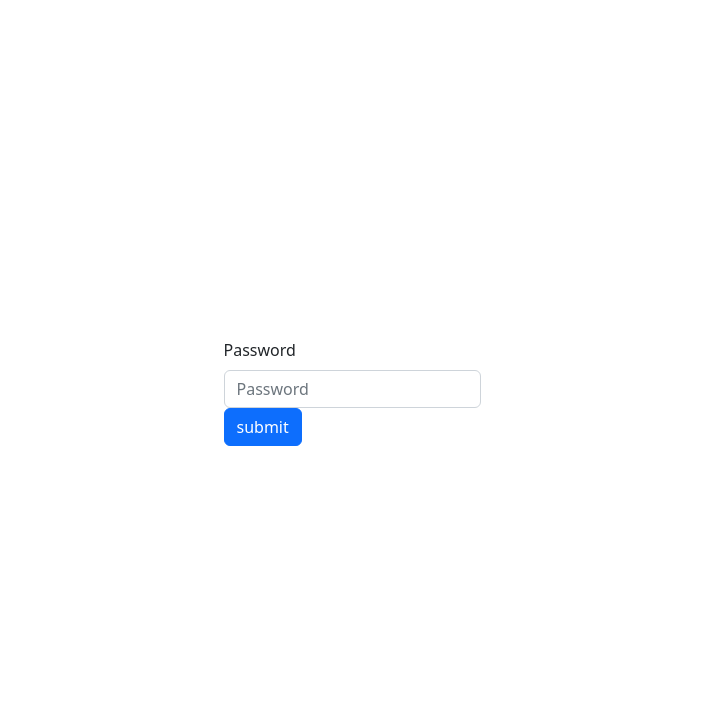
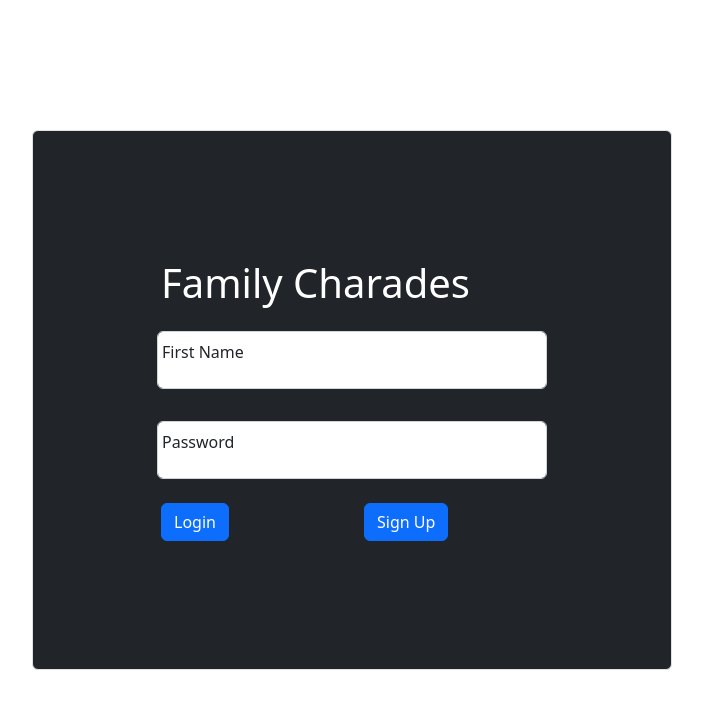
Before and after one commit to dev-kev-coder/Family-Charades, a React (Create React App) app in the folder client/: page / in a window 1280 px wide. Shown: the top 708 px of the page, without its empty margins (288-991 px from the left). Built offline with nearby package versions, Linux system fonts and the light colour scheme.

Commit message:
Finished rough styling for login page

```diff
--- a/client/public/index.html
+++ b/client/public/index.html
@@ -24,9 +24,9 @@
       work correctly both with client-side routing and a non-root public URL.
       Learn how to configure a non-root public URL by running `npm run build`.
     -->
-        <title>React App</title>
+        <title>Family Charades</title>
     </head>
-    <body>
+    <body style="color: white;">
         <noscript>You need to enable JavaScript to run this app.</noscript>
         <div id="root"></div>
         <!--
--- a/client/src/pages/Login/Login.css.js
+++ b/client/src/pages/Login/Login.css.js
@@ -1,6 +1,5 @@
 const style = {
     centerParent: {
-        // backgroundColor: 'black',
         display: 'flex',
         justifyContent: 'center',
         alignItems: 'center',
@@ -9,9 +8,8 @@ const style = {
     },
 
     centerChild: {
-        backgroundColor: 'red',
-        padding: '10em',
-        width: '50em',
+        padding: '8em',
+        width: '40em',
     },
 };
 
--- a/client/src/pages/Login/Login.js
+++ b/client/src/pages/Login/Login.js
@@ -1,20 +1,54 @@
+import Form from 'react-bootstrap/Form';
+import FloatingLabel from 'react-bootstrap/FloatingLabel';
+import Row from 'react-bootstrap/Row';
+import Col from 'react-bootstrap/Col';
 import Button from 'react-bootstrap/Button';
-import Form from 'react-bootstrap/Form';
-
 import style from './Login.css.js';
 
 const Login = () => {
     return (
         <main style={style.centerParent}>
-            <Form className="d-flex align-items-center justify-content-center">
-                <Form.Group className="mb-3" controlId="formBasicPassword">
-                    <Form.Label>Password</Form.Label>
-                    <Form.Control type="password" placeholder="Password" />
+            <Form  className='bg-dark border rounded' style={style.centerChild}>
+                <h1 className='mb-3'>Family Charades</h1>
 
-                    <Button variant="primary" type="submit">
-                        submit
-                    </Button>
-                </Form.Group>
+                <Row>
+                    <FloatingLabel
+                        className="mb-3 p-2 text-dark"
+                        controlId="floatingUsername"
+                        label="First Name"
+                    >
+                        <Form.Control
+                            type="text"
+                            placeholder="Enter First Name"
+                        />
+                    </FloatingLabel>
+                </Row>
+
+                <Row>
+                    <FloatingLabel
+                        className="mb-3 p-2 text-dark"
+                        controlId="floatingPassword"
+                        label="Password"
+                    >
+                        <Form.Control
+                            type="password"
+                            placeholder="Please Enter Password"
+                        />
+                    </FloatingLabel>
+                </Row>
+
+                <Row spacearound>
+                    <Col className=''>
+                        <Button variant="primary" type="submit">
+                            Login
+                        </Button>
+                    </Col>
+                    <Col >
+                        <Button variant="primary" type="submit">
+                            Sign Up
+                        </Button>
+                    </Col>
+                </Row>
             </Form>
         </main>
     );
```
